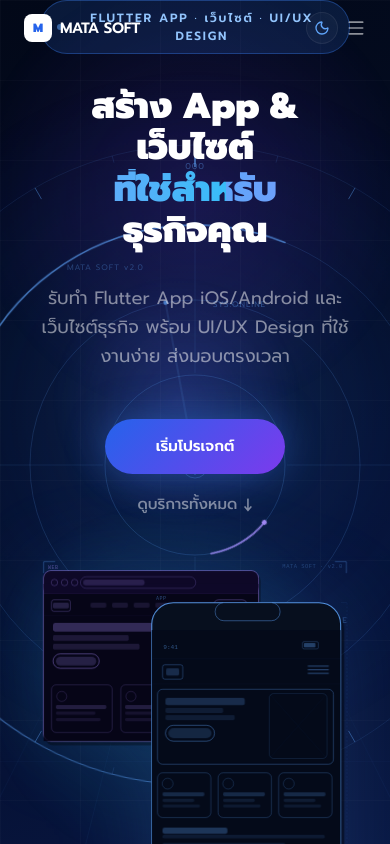
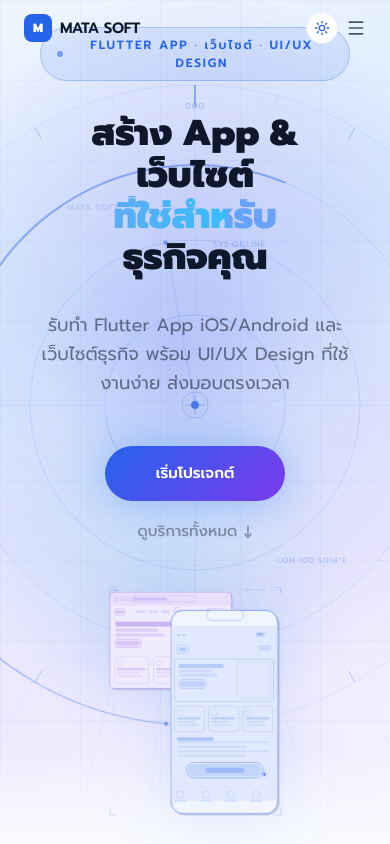
Before and after one commit to beamzaofficial/matasoft-web, a Next.js app: page / in a window 390 px wide. Shown: the top 844 px of the page. Built offline with nearby package versions, Linux system fonts and the light colour scheme.

Commit message:
fix: mobile wireframe fits viewport; default to light mode
Co-Authored-By: Claude Sonnet 4.6 <noreply@anthropic.com>

```diff
--- a/app/page.tsx
+++ b/app/page.tsx
@@ -994,7 +994,7 @@ export default function Home() {
   const [lang, setLang] = useState<Lang>("th");
   const [menuOpen, setMenuOpen] = useState(false);
   const [scrolled, setScrolled] = useState(false);
-  const [isDark, setIsDark] = useState(true);
+  const [isDark, setIsDark] = useState(false);
   const [inquiryOpen, setInquiryOpen] = useState(false);
   const [inquiryPlan, setInquiryPlan] = useState("");
   const [inquiryText, setInquiryText] = useState("");
@@ -1188,6 +1188,10 @@ export default function Home() {
           from { opacity:0; }
           to   { opacity:1; }
         }
+        /* Hero wireframe responsive sizing */
+        .hero-wf { max-width: min(175px, 46vw); }
+        @media (min-width: 640px) { .hero-wf { max-width: min(260px, 60vw); } }
+        @media (min-width: 1024px) { .hero-wf { max-width: 360px; } }
         @keyframes heroDraw {
           from { stroke-dashoffset: 1; }
           to   { stroke-dashoffset: 0; }
@@ -1596,7 +1600,7 @@ export default function Home() {
               </div>
 
               {/* ── Wireframe drawing animation ── */}
-              <div className="flex flex-shrink-0 items-center justify-center w-full lg:w-auto" style={{ maxWidth: "min(360px, 88vw)" }}>
+              <div className="hero-wf flex-shrink-0 flex items-center justify-center w-full lg:w-auto">
                 <HeroWireframe dark={isDark} />
               </div>
 
```
